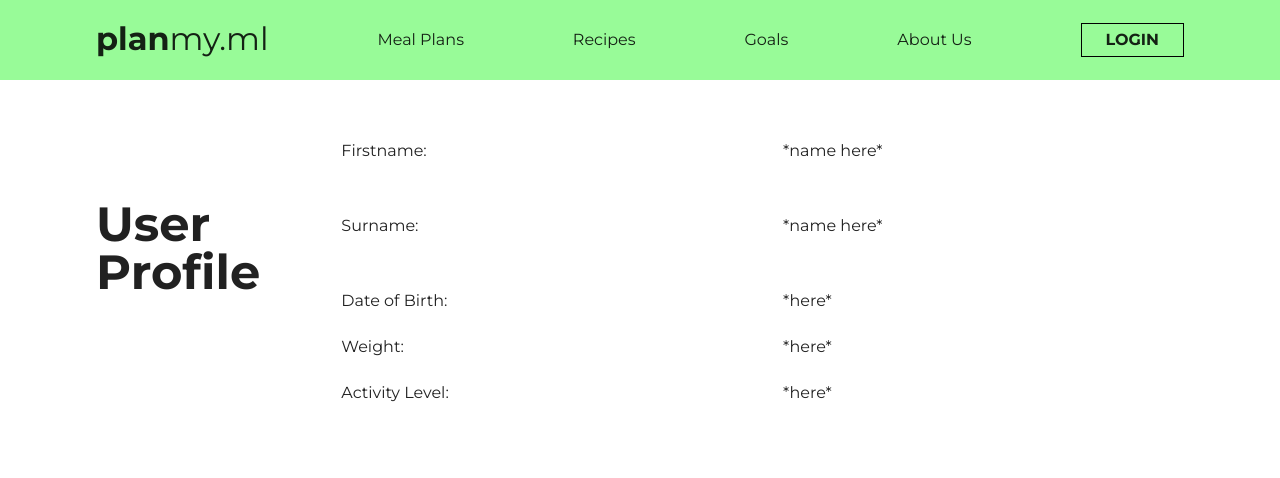
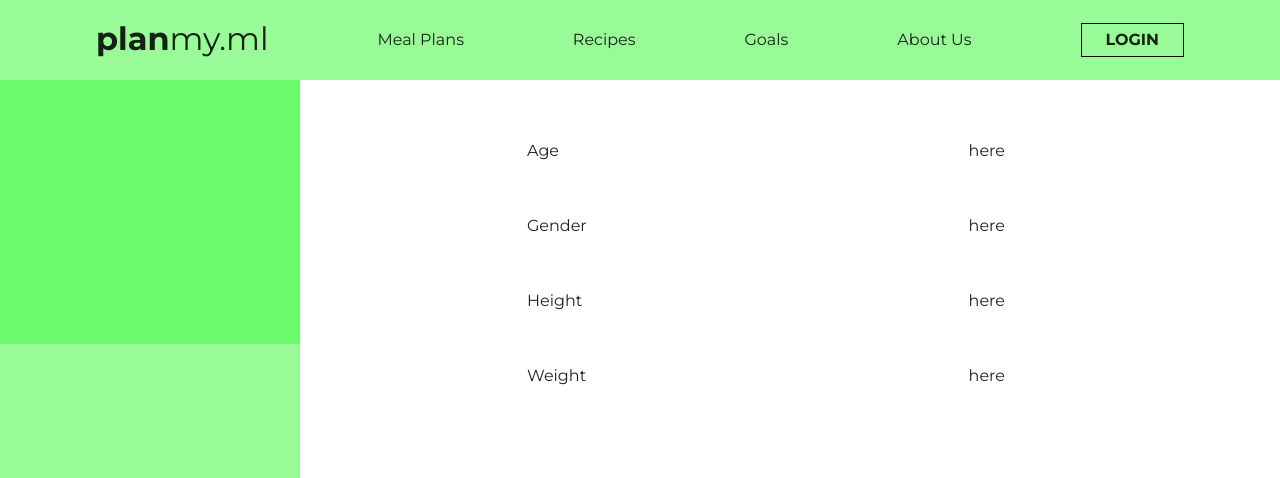
Before and after one commit to CS353T11/CS353TeamProject, a React (Create React App) app: page /profile in a window 1280 px wide. Shown: the top 478 px of the page. Built offline with nearby package versions, Linux system fonts and the light colour scheme; no server answers.

Commit message:
Work on profile page.

```diff
--- a/src/components/userInfo/profile.js
+++ b/src/components/userInfo/profile.js
@@ -20,31 +20,35 @@ export default class HomeView extends React.Component {
     render() {
         return (
             <div className="view">
-                <div className="home">
-                    <h2 className="title"><a className="bold">User Profile</a></h2>
-                    <br/>
-                    <table >
+                <div className="profile">
+                    <span className="user-details">
+                        <div className="profile-id">
+                            <img alt="avatar"></img><br></br>
+                            <h2 className="title"><a className="bold">Your Name</a></h2>
+                            <button>edit details</button>
+                        </div>
+                    </span>
+                    <div className="extra-details">
+                        <table className="xtra-dets">
                             <tr>
-                            <th>Firstname:</th>
-                            <th>*name here*</th>
+                                <th><b className="bold">Age</b></th>
+                                <td>here</td>
                             </tr>
                             <tr>
-                            <td>Surname:</td>
-                            <th>*name here*</th>
+                                <th><b className="bold">Gender</b></th>
+                                <td>here</td>
                             </tr>
                             <tr>
-                            <td>Date of Birth:</td>
-                            <td>*here*</td>
+                                <th><b className="bold">Height</b></th>
+                            <td>here</td>
                         </tr>
                             <tr>
-                            <td>Weight:</td>
-                            <td>*here*</td>
-                        </tr>
-                        <tr>
-                            <td>Activity Level:</td>
-                            <td>*here*</td>
+                                <th><b className="bold">Weight</b></th>
+                                <td>here</td>
                             </tr>
                         </table>
+                    </div>
+
                 </div>
             </div>
         );
--- a/src/scss/styles.scss
+++ b/src/scss/styles.scss
@@ -442,3 +442,34 @@ body {
   margin-top: 32px;
   font: bold 24px $sans-serif;
 }
+
+.user-details {
+  position: absolute;
+  background-color: palegreen;
+  color: black;
+  z-index: -1;
+  top: 0%;
+  left: 0%;
+  margin-top: -128px;
+  margin-left: 0;
+  width: 300px;
+  height: 1000px;
+}
+
+.profile-id {
+  position: absolute;
+  background-color: #6bfa6b;
+  color: white;
+  top: 20%;
+  left: 0%;
+  margin-top: -128px;
+  margin-left: 0;
+  width: 300px;
+  height: 400px;
+}
+
+.xtra-dets{
+  position: absolute;
+  width: 60%;
+  right: 0%;
+}
```
Lines whose indentation alone changed are shown as unchanged.
